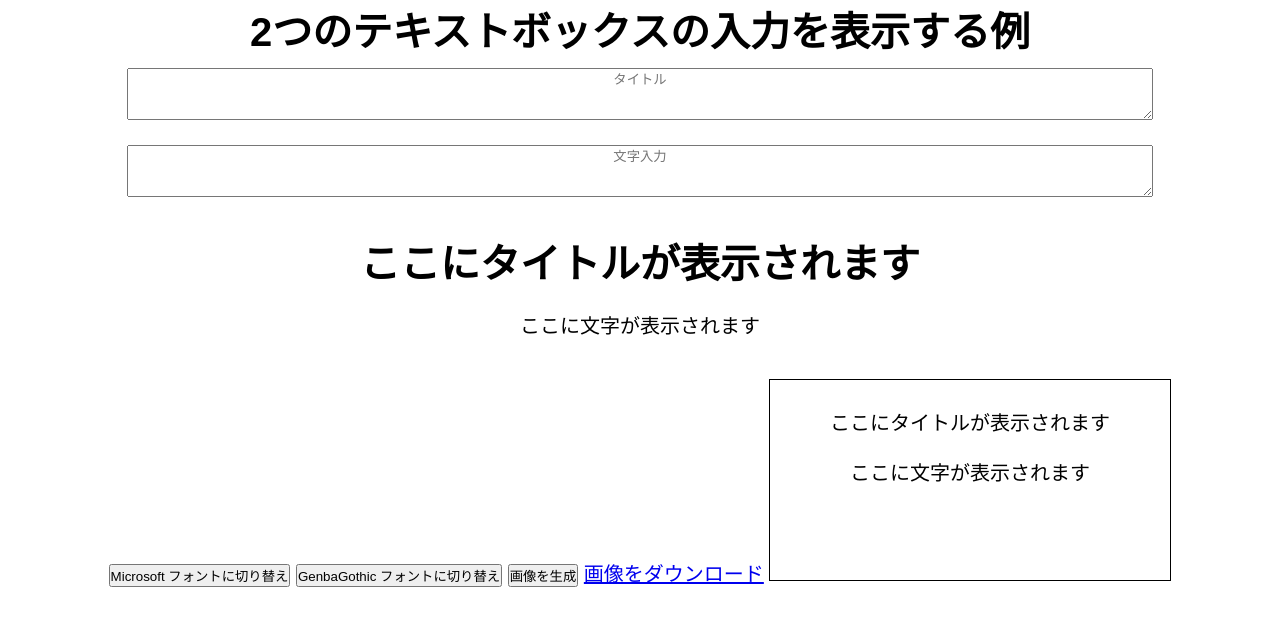
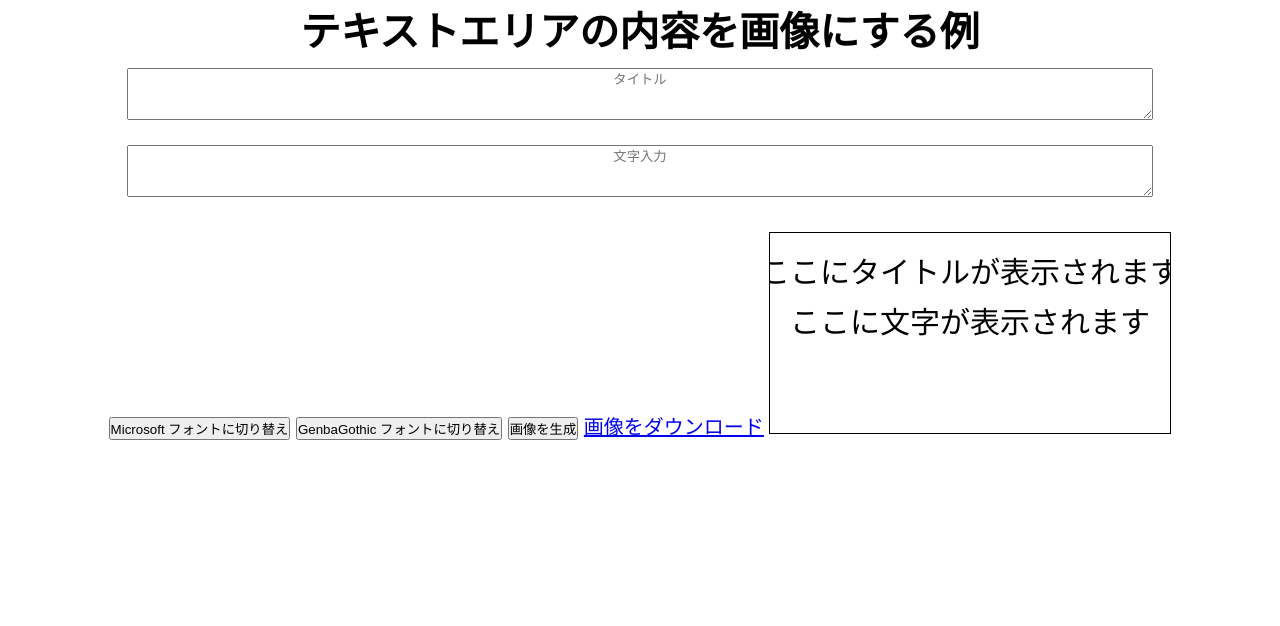
Before and after one commit to akaina0112/akaina0112.github.io, a plain HTML site: page mane.html in a window 1280 px wide. Both pictures are taken after a click on the button "画像を生成". Drawn offline with Linux system fonts and the light colour scheme; a web font is replaced by a local one.

Commit message:
Update mane.html

```diff
--- a/mane.html
+++ b/mane.html
@@ -3,7 +3,7 @@
 <head>
     <meta charset="UTF-8">
     <meta name="viewport" content="width=device-width, initial-scale=1.0">
-    <title>2つのテキストボックスの入力を表示</title>
+    <title>2つのテキストボックスの入力を画像にする</title>
     <style>
         @font-face {
             font-family: "akaina";
@@ -47,15 +47,11 @@
     </style>
 </head>
 <body>
-    <h1>2つのテキストボックスの入力を表示する例</h1>
+    <h1>テキストエリアの内容を画像にする例</h1>
     <div>
         <!-- ユーザーが文字を入力する2つのテキストエリア -->
         <textarea id="inputText1" placeholder="タイトル"></textarea>
         <textarea id="inputText2" placeholder="文字入力"></textarea>
-
-        <!-- 入力された文字を表示する2つの場所 -->
-        <h1 class="display-box" id="display1">ここにタイトルが表示されます</h1>
-        <p class="display-box" id="display2">ここに文字が表示されます</p>
     </div>
 
     <button onclick="changeFont('akaina')">Microsoft フォントに切り替え</button>
@@ -66,24 +62,6 @@
 
     <canvas id="canvas" width="400" height="200"></canvas>
     <script>
-        // 1つ目のテキストボックスと表示場所
-        const inputField1 = document.getElementById('inputText1');
-        const display1 = document.getElementById('display1');
-
-        // 2つ目のテキストボックスと表示場所
-        const inputField2 = document.getElementById('inputText2');
-        const display2 = document.getElementById('display2');
-
-        // 1つ目のテキストボックスに入力された文字を表示
-        inputField1.addEventListener('input', function() {
-            display1.textContent = inputField1.value;
-        });
-
-        // 2つ目のテキストボックスに入力された文字を表示
-        inputField2.addEventListener('input', function() {
-            display2.textContent = inputField2.value;
-        });
-
         let currentFont = 'GenbaGothic'; // デフォルトフォント
 
         function changeFont(fontName) {
@@ -100,18 +78,19 @@
             ctx.clearRect(0, 0, canvas.width, canvas.height);
 
             // 入力されたテキストを取得
-            const title = inputField1.value.split('\n').join(' '); // 改行をスペースに置き換え
-            const text = inputField2.value.split('\n').join(' '); // 改行をスペースに置き換え
+            const title = document.getElementById('inputText1').value.split('\n').join(' '); // 改行をスペースに置き換え
+            const text = document.getElementById('inputText2').value.split('\n').join(' '); // 改行をスペースに置き換え
 
             // フォントの設定
-            ctx.font = '20px ' + currentFont; // 現在のフォントを使用
+            let fontSize = Math.min(canvas.width / 10, 30); // フォントサイズをキャンバス幅に基づいて設定（最大30px）
+            ctx.font = `${fontSize}px ${currentFont}`; // 現在のフォントを使用
             ctx.textAlign = 'center';
             ctx.fillStyle = 'black'; // 文字色
 
             // タイトルを描画
-            ctx.fillText(title || "ここにタイトルが表示されます", canvas.width / 2, 50);
+            ctx.fillText(title || "ここにタイトルが表示されます", canvas.width / 2, canvas.height / 4);
             // 文字を描画
-            ctx.fillText(text || "ここに文字が表示されます", canvas.width / 2, 100);
+            ctx.fillText(text || "ここに文字が表示されます", canvas.width / 2, (canvas.height / 4) * 2);
 
             // 画像データを生成し、ダウンロードリンクを作成
             const link = document.getElementById('downloadLink');
```
